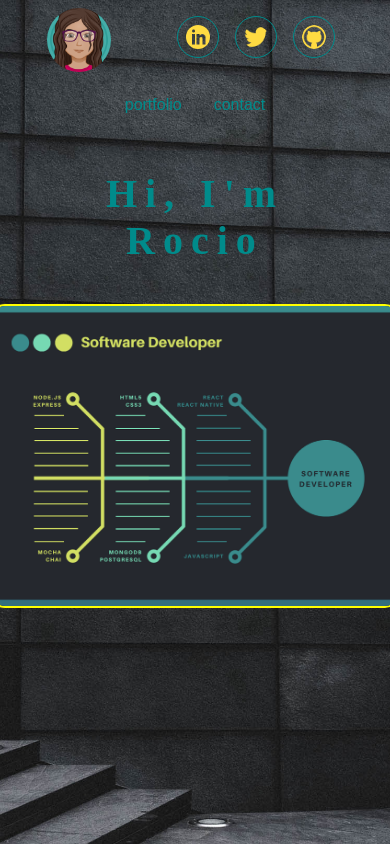
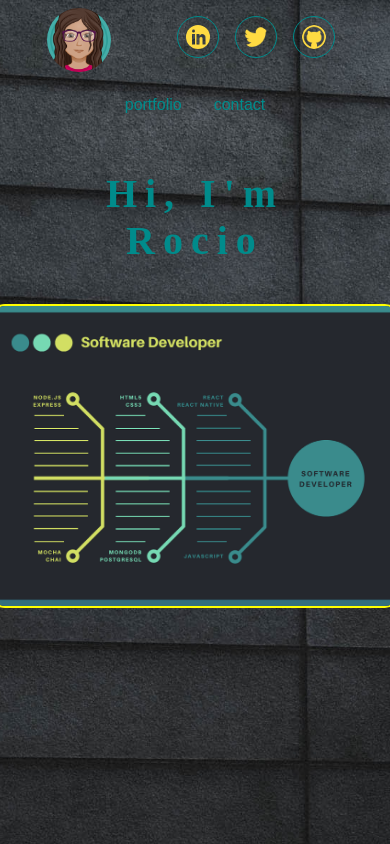
Before and after one commit to ixesta/Ixesta, a React (Create React App) app: page / in a window 390 px wide. Shown: the top 844 px of the page. Built offline with nearby package versions, Linux system fonts and the light colour scheme; a web font is replaced by a local one.

Commit message:
heigt to small query

```diff
--- a/src/App.css
+++ b/src/App.css
@@ -139,7 +139,7 @@ nav a {
 @media only screen and (max-width: 470px) {
 
     html {
-        height: 110%;
+        height: 150%;
     }
     .social .social-icons{
         display: flex;
```
